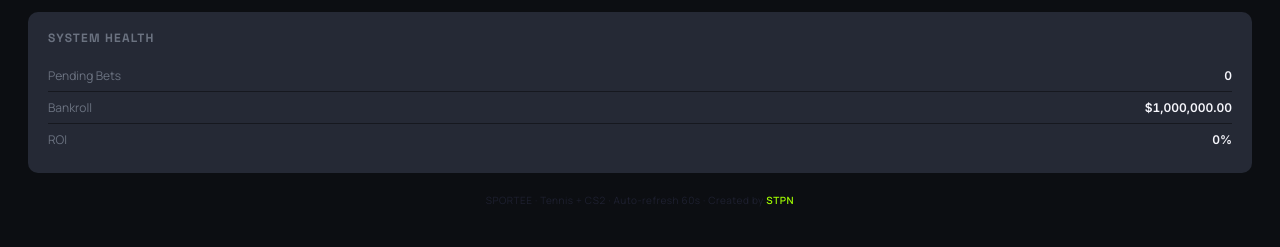
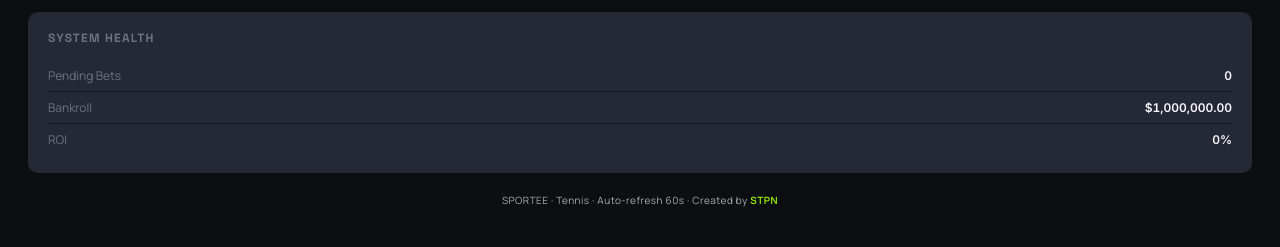
Before and after one commit to estepeen/sportee, a FastAPI app: page / in a window 1280 px wide. Shown: the part 558-805 px from the top of the page. Run offline with FastAPI, Linux system fonts and the light colour scheme; data that the repository does not hold is empty.

Commit message:
Tennis-only branding: drop CS2 mentions, lighten footer text
- Footer: remove "+ CS2", set text to light gray (--text-dim);
  STPN link stays green (--primary)
- team.html: page title "CS2 Bot" -> "Tennis Bot"

Co-Authored-By: Claude Opus 4.7 <noreply@anthropic.com>

```diff
--- a/src/web/templates/base.html
+++ b/src/web/templates/base.html
@@ -173,7 +173,7 @@
         .toast.success { border-left: 3px solid var(--primary); }
         .toast.error { border-left: 3px solid var(--error); }
 
-        footer { text-align: center; padding: 20px; color: var(--border); font-size: 10px; letter-spacing: 0.5px; font-family: 'Manrope', sans-serif; }
+        footer { text-align: center; padding: 20px; color: var(--text-dim); font-size: 10px; letter-spacing: 0.5px; font-family: 'Manrope', sans-serif; }
         footer a { color: var(--primary); text-decoration: none; font-weight: 600; }
         footer a:hover { text-decoration: underline; }
 
@@ -208,7 +208,7 @@
 
 <div class="main">
     {% block content %}{% endblock %}
-    <footer>SPORTEE &middot; Tennis + CS2 &middot; Auto-refresh 60s &middot; Created by <a href="https://github.com/estepeen" target="_blank" rel="noopener">STPN</a></footer>
+    <footer>SPORTEE &middot; Tennis &middot; Auto-refresh 60s &middot; Created by <a href="https://github.com/estepeen" target="_blank" rel="noopener">STPN</a></footer>
 </div>
 
 <!-- Notification Sidebar -->
--- a/src/web/templates/team.html
+++ b/src/web/templates/team.html
@@ -3,7 +3,7 @@
 <head>
     <meta charset="UTF-8">
     <meta name="viewport" content="width=device-width, initial-scale=1.0">
-    <title>{{ team.name }} - CS2 Bot</title>
+    <title>{{ team.name }} - Tennis Bot</title>
     <style>
         * { margin: 0; padding: 0; box-sizing: border-box; }
         body { background: #0a0e17; color: #e0e0e0; font-family: 'Segoe UI', system-ui, sans-serif; font-size: 14px; }
```
